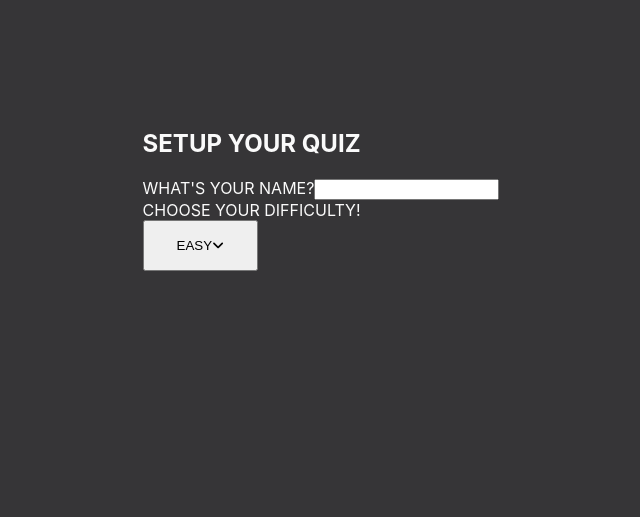
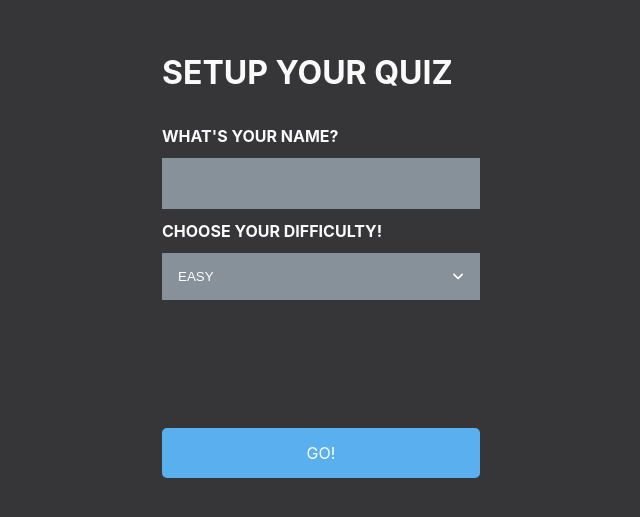
Before and after one commit to rongeee/quizah-react, a React (Create React App) app: page /setup in a window 1280 px wide. Shown: the part 145-662 px from the top of the page, without its empty margins (319-959 px from the left). Built offline with nearby package versions, Linux system fonts and the light colour scheme.

Commit message:
wrapped up some styles

```diff
--- a/src/App.js
+++ b/src/App.js
@@ -3,17 +3,21 @@ import StartScreen from "./components/StartScreen";
 import { QuizContext } from "./provider/QuizProvider";
 import { Switch, Route } from "react-router-dom";
 import QuizSetupScreen from "./components/QuizSetupScreen";
+import Quiz from "./components/Quiz";
 
 function App() {
   const { currentGame, setCurrentGame } = useContext(QuizContext);
   return (
     <div>
       <Switch>
+        <Route path="/quiz">
+          <Quiz />
+        </Route>
         <Route path="/setup">
-          <QuizSetupScreen />
+          <QuizSetupScreen setCurrentGame={setCurrentGame} />
         </Route>
         <Route path="/">
-          <StartScreen currentGame={currentGame} />
+          <StartScreen />
         </Route>
       </Switch>
     </div>
--- /dev/null
+++ b/src/components/Quiz.jsx
@@ -0,0 +1,7 @@
+import React from "react";
+
+const Quiz = () => {
+  return <div>QUIZ!</div>;
+};
+
+export default Quiz;
--- a/src/components/QuizSetupScreen.jsx
+++ b/src/components/QuizSetupScreen.jsx
@@ -1,4 +1,5 @@
 import React, { useState } from "react";
+import { useHistory } from "react-router-dom";
 import styled from "styled-components";
 
 const difficulties = [
@@ -13,12 +14,13 @@ const difficulties = [
   }
 ];
 
-const QuizSetupScreen = () => {
+const QuizSetupScreen = ({ setCurrentGame }) => {
   const [username, setUsername] = useState("");
   const [difficulty, setDifficulty] = useState("EASY");
   const [dropDownState, setDropDownState] = useState("closed");
-
-  function openDropdown() {
+  const history = useHistory();
+  function openDropdown(e) {
+    e.preventDefault();
     if (dropDownState === "closed") {
       setDropDownState("open");
     } else {
@@ -37,19 +39,34 @@ const QuizSetupScreen = () => {
       );
     });
   }
+  function handleSubmit(e) {
+    e.preventDefault();
+    if (username.trim() !== "") {
+      setCurrentGame({
+        difficulty: difficulty,
+        username: username,
+        points: 0,
+        questions: []
+      });
+      history.push("/quiz");
+    } else {
+      alert("longer name pls");
+    }
+  }
   return (
+    <div>
+      <h1>SETUP YOUR QUIZ</h1>
       <Container>
-      <h1>SETUP YOUR QUIZ</h1>
-      <div>
-        <label htmlFor="">WHAT'S YOUR NAME?</label>
+        <UsernameContainer>
+          <div className="sub-title">WHAT'S YOUR NAME?</div>
           <input
             value={username}
             onChange={e => setUsername(e.target.value)}
             type="text"
           />
-      </div>
+        </UsernameContainer>
         <div>
-        <label htmlFor="">CHOOSE YOUR DIFFICULTY!</label>
+          <div className="sub-title">CHOOSE YOUR DIFFICULTY!</div>
           <OpenDropDownBtn onClick={openDropdown}>
             {difficulty}
             <DDArrow open={dropDownState}>
@@ -60,19 +77,65 @@ const QuizSetupScreen = () => {
             {renderDropDown()}
           </DropDown>
         </div>
+        <SubmitBtn onClick={handleSubmit} type="submit">
+          GO!
+        </SubmitBtn>
       </Container>
+    </div>
   );
 };
 
 export default QuizSetupScreen;
 
-const Container = styled.section``;
+const Container = styled.form`
+  & > * {
+    width: 100%;
+  }
 
+  input {
+    border: none;
+    color: white;
+    background-color: #86919a;
+    padding: 15px;
+    font-size: 18px;
+    font-family: inherit;
+    text-transform: uppercase;
+  }
+  .sub-title {
+    margin: 0.75rem 0;
+    font-weight: bold;
+  }
+`;
+const UsernameContainer = styled.div`
+  display: flex;
+  flex-direction: column;
+`;
+const SubmitBtn = styled.button`
+  background-color: #5aafee;
+  padding: 1em;
+  border-radius: 5px;
+  outline: none;
+  cursor: pointer;
+  font-family: inherit;
+  font-size: 100%;
+  line-height: 1.15;
+  margin: 0;
+  color: white;
+  border: none;
+  margin-top: 1rem;
+`;
 const OpenDropDownBtn = styled.button`
-  padding: 1rem 2rem;
+  padding: 1rem;
   display: block;
-  margin-bottom: 1rem;
+  margin-bottom: 0.25rem;
   cursor: pointer;
+  width: 100%;
+  display: flex;
+  text-align: left;
+  justify-content: space-between;
+  background-color: #86919a;
+  border: none;
+  color: white;
 `;
 
 const DropDown = styled.div`
@@ -85,13 +148,13 @@ const DropDown = styled.div`
 
 const DropDownItem = styled.div`
   padding: 0.5rem 1rem;
-  margin-bottom: 2px;
-  border-left: 1px solid black;
   cursor: pointer;
+  background-color: #86919a;
+  border: none;
+  color: white;
 
   &:hover {
-    background: black;
-    color: white;
+    background: #5aafee;
   }
 `;
 const DDArrow = styled.span`
```
Lines whose indentation alone changed are shown as unchanged.
